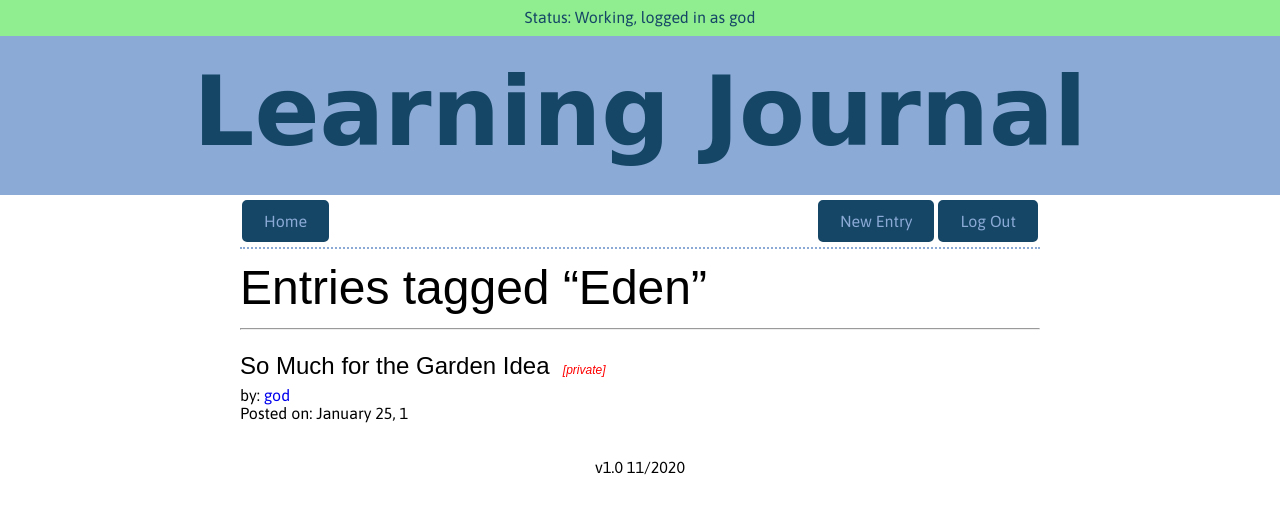
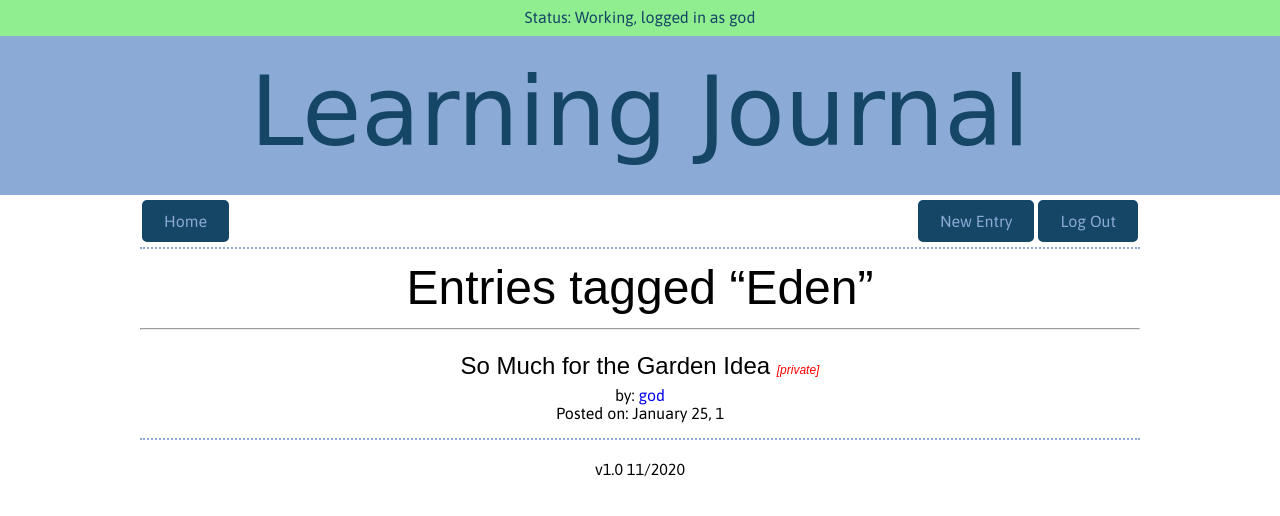
Before and after one commit to StevenTagawa/PythonProject5-2020, a Flask app: page /tags/Eden in a window 1280 px wide. Shown: the top 516 px of the page. Run offline with Flask 2, Linux system fonts and the light colour scheme; a user stored in the database is signed in; data comes from the database, SQL or seed files in the repository; both versions use the stored data as it was after the commit; some web fonts are replaced.

Commit message:
design tweaks

```diff
--- a/static/css/site.css
+++ b/static/css/site.css
@@ -1,6 +1,10 @@
 /* ==========================================================================
    Global Styles
    ========================================================================== */
+
+html {
+    margin-left: calc(100vw - 100%);
+}
 
 body {
 	font-size: 16px;
@@ -10,12 +14,12 @@
 }
 
 section {
-    max-width: 800px;
+    max-width: 1000px;
     margin: auto;
 }
 
 header {
-    margin: 0 auto;
+    margin: 0 -1%;
     padding-bottom: 6px;
     text-align: center;
     color: #154666;
@@ -75,6 +79,7 @@
 h1 {
     font-size: 96px;
     font-family: "Sarina", cursive;
+    font-weight: 400;
     line-height: 25%;
 
 }
@@ -110,6 +115,10 @@
    Page Styles
    ========================================================================== */
 
+.main {
+    text-align: center;
+}
+
 .messages {
     height: 36px;
     background: #90ee90;
@@ -126,6 +135,7 @@
 .error {
   background: red;
   color: white;
+  border-radius: 5px;
 }
 
 .nav-bar, .main {
--- a/templates/detail.html
+++ b/templates/detail.html
@@ -33,6 +33,7 @@
                 {% endif %}
             {% endif %}
         {% endif %}
+    </div>
     <div class="entry-multiline"><span class="entry-label">What I learned:</span><br>{{ entry.learned }}</div>
     <div class="entry-multiline"><span class="entry-label">Resources:</span><br>{{ entry.resources }}</div>
     <div class="entry"><span class="entry-label">Tags:</span><br>
--- a/templates/macros.html
+++ b/templates/macros.html
@@ -42,7 +42,7 @@
             {% if (listing.private == False) or (listing.user.username == user) or (god == True) %}
                 </a>
             {% else %}
-                &nbsp;<span class="small">[private]</span>
+                <span class="small">[private]</span>
             {% endif %}
         </h3>
         <!-- Authors of individual entries are only displayed when entries of multiple users are being displayed. -->
--- a/templates/tag_listing.html
+++ b/templates/tag_listing.html
@@ -6,9 +6,11 @@
 {% endblock %}
 
 {% block content %}
+    <div class="main">
     <h2>Entries tagged “{{ tag }}”</h2>
     <hr>
     {% for entry in entries %}
         {{ render_listing(entry, user, god, by) }}
     {% endfor %}
+    </div>
 {% endblock %}
```
Also changed, not shown: forms.py (+6 -5 lines), journal.db.
